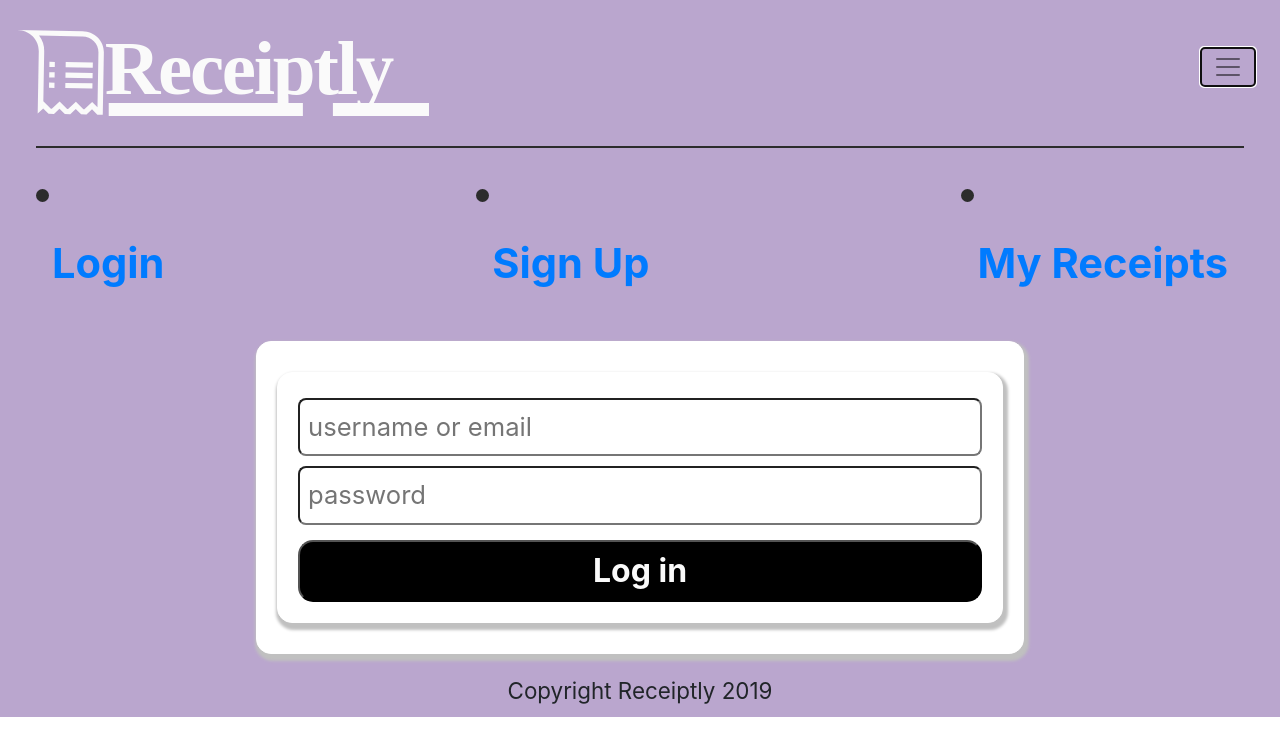
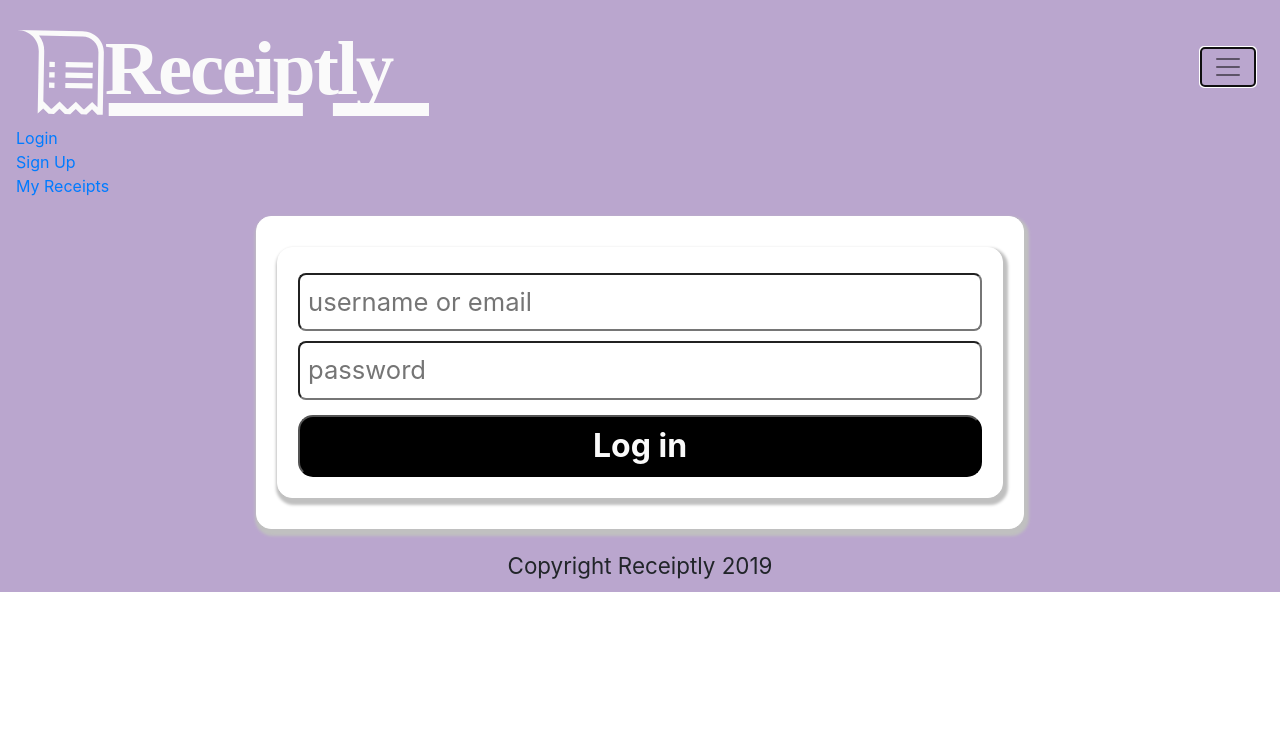
Before and after one commit to Receipt-Tracking-App/receipt-frontend, a React (Create React App) app: page /login in a window 1280 px wide. Both pictures are taken after a click on the button 1228 px from the left and 67 px from the top of the page. Shown: the top 756 px of the page. Built offline with nearby package versions, Linux system fonts and the light colour scheme.

Commit message:
fixed axios calls, fixed receiptlist, updated app.js to proper routes

```diff
--- a/src/App.js
+++ b/src/App.js
@@ -10,18 +10,14 @@ import ReceiptList from './components/ReceiptList'
 import Footer from './components/Footer'
 import './styles.css';
 
-// import AddReceipt from './components/AddReceipt';
-
 function App() {
 
   return (
     <AppDiv className="App">
       <NavBar />
-      {/* <AddReceipt /> */}
       <Route path='/login' component={Login} />
       <Route path='/signup' component={SignUp} />
-      {/* <PrivateRoute path='/receiptlist' component={ReceiptList} /> */}
-      <Route path='/receiptlist' component={ReceiptList} />
+      <PrivateRoute path='/receiptlist' component={ReceiptList} />
       <Footer />
     </AppDiv>
   )
--- a/src/components/NavBar.js
+++ b/src/components/NavBar.js
@@ -1,22 +1,7 @@
 import React from 'react'
-import { Collapse, Navbar, NavbarToggler, NavbarBrand,  NavItem, NavLink } from 'reactstrap';
+import { Collapse, Navbar, NavbarToggler, NavbarBrand, Nav, NavItem } from 'reactstrap';
 import styled from 'styled-components';
-
-const NavDiv = styled.div`
-    display: flex;
-    justify-content: space-between;
-    margin: 20px;
-    padding-top: 14px;
-    text-decoration: none;
-    font-size: 2.6rem;
-    font-weight: bold;
-    color: #2C2C2C;
-    border-top: 2px solid #2C2C2C;
-`;
-const Logo = styled.img`
-    margin: 0 auto;
-`;
-
+import { Link, NavLink } from 'react-router-dom'
 
 export default class NavBar extends React.Component {
   constructor(props) {
@@ -37,22 +22,24 @@ export default class NavBar extends React.Component {
     return (
       <div>
        <Navbar color="faded" light>
-          <NavbarBrand href="/login" className="mr-auto">
+         <NavbarBrand className="mr-auto">
+           <Link to='/'>
              <img src={ require('../assets/images/receiptlyLogo.svg') } alt=''receiptly logo />
+           </Link>
          </NavbarBrand>
          <NavbarToggler onClick={this.toggleNavbar} className="mr-2" />
          <Collapse isOpen={!this.state.collapsed} navbar>
-            <NavDiv navbar>
+           <Nav navbar>
              <NavItem>
-                <NavLink href="/login">Login</NavLink>
+               <NavLink to="/login">Login</NavLink>
              </NavItem>
              <NavItem>
-                <NavLink href="/SignUp">Sign Up</NavLink>
+               <NavLink to="/SignUp">Sign Up</NavLink>
              </NavItem>
              <NavItem>
-                <NavLink href="/receiptlist">My Receipts</NavLink>
+               <NavLink to="/receiptlist">My Receipts</NavLink>
              </NavItem>
-              </NavDiv>
+             </Nav>
            </Collapse>
           </Navbar>
         </div>
--- a/src/components/ReceiptList.js
+++ b/src/components/ReceiptList.js
@@ -3,20 +3,17 @@ import axios from 'axios'
 import { axiosWithAuth } from '../utils/axiosWithAuth.js'
 import { connect } from 'react-redux'
 
-
-// import AddReceipt from './AddReceipt'
 import ReceiptCard from './ReceiptCard'
 import { getReceipts } from '../utils/actions'
 import AddReceipt from './AddReceipt';
 
-function ReceiptList({userId}) {
+function ReceiptList({userId, getReceipts, receipts }) {
     // NOTE: The value given to setState() must be of the same type as your value is expected to be
-    const [users, setUsers] = useState([]);
     const [query, setQuery] = useState("");
     useEffect(() => {
         getReceipts(userId)
 
-    }, [query, userId]);
+    }, [query, userId, getReceipts]);
     const handleInputChange = event => {
       setQuery(event.target.value);
     };
@@ -37,7 +34,7 @@ function ReceiptList({userId}) {
         </form>
         <form>
         <div className="receipt">
-          {users.map(receipt => {
+          {receipts.map(receipt => {
             return (
               <div className="receipt-list " key={receipt.userId}>
                 <ReceiptCard
--- a/src/utils/actions.js
+++ b/src/utils/actions.js
@@ -50,7 +50,7 @@ export const getReceipts = (userId) => dispatch => {
         .get(`https://lambda-receipt-tracker.herokuapp.com/api/receipts/users/${userId}`)
         .then(res => {
             console.log(res)
-            dispatch({ type: FETCHING_RECEIPTS_SUCCESS, payload: res.data})
+            dispatch({ type: FETCHING_RECEIPTS_SUCCESS, payload: res.data.receipts.receipts})
         })
         .catch(err => {
             console.log(`unable to load receipts data: ${err}`)
--- a/src/utils/axiosWithAuth.js
+++ b/src/utils/axiosWithAuth.js
@@ -12,7 +12,7 @@ export const axiosWithAuth = () => {
 
   return axios.create({
     headers: {
-      authorization: token
+      authorization: 'Bearer ' + token
     }
   });
 };
--- a/src/utils/reducer.js
+++ b/src/utils/reducer.js
@@ -112,7 +112,7 @@ export const reducer = (state = initialState, action) => {
                 ...state,
                 isFetching: false,
                 receipts: state.receipts.filter(receipt => {
-                    return receipt.id !== action.payload
+                    return receipt.receiptId !== action.payload
                 })
             }
         case DELETING_RECEIPT_FAILURE:
```
Lines whose indentation alone changed are shown as unchanged.
